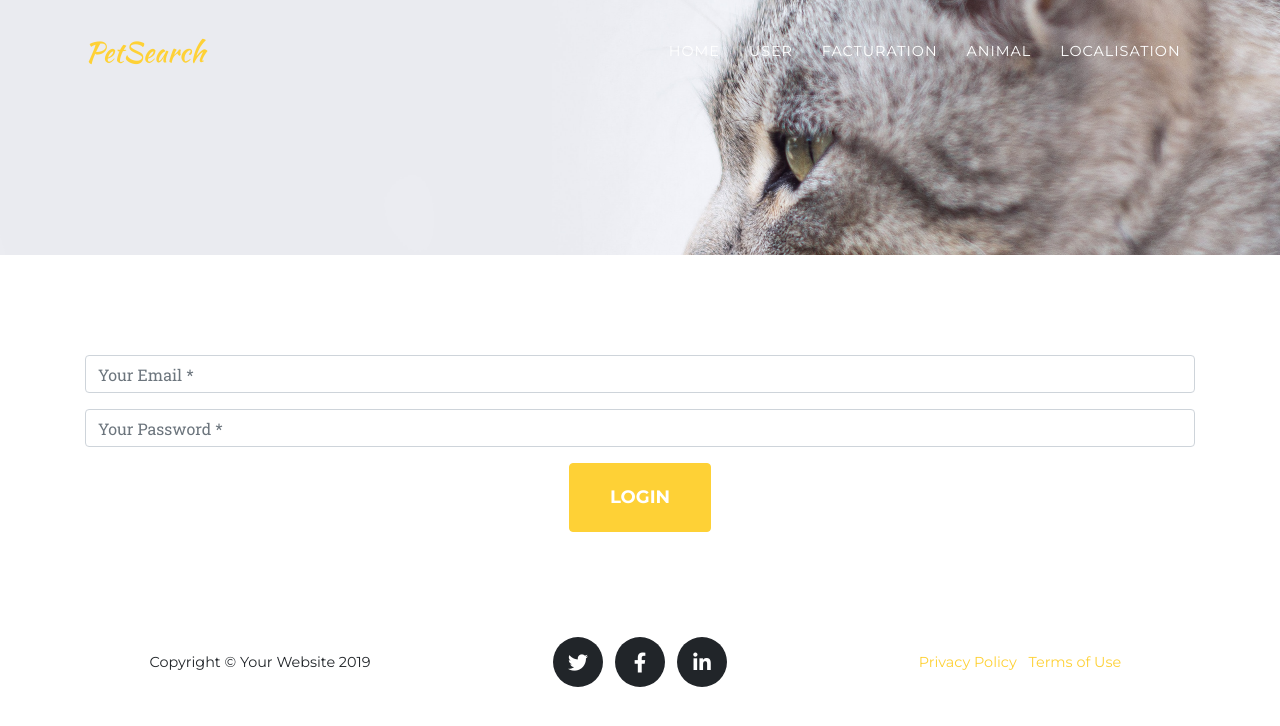
After one commit to NilsKarlsson1/PetSearch, a Symfony app: template BasePet/templates/login.html.twig in a window 1280 px wide. The commit adds this page. Shown: the top 726 px of the page. Run offline with Twig, Linux system fonts and the light colour scheme; the template is opened without the code that fills it, so the values that code supplies are empty; some libraries are stand-ins or nearby versions; some web fonts are replaced.

Commit message:
page de login + redirections

```diff
--- a/BasePet/public/css/agency.css
+++ b/BasePet/public/css/agency.css
@@ -173,7 +173,7 @@ img::-moz-selection {
 header.masthead {
   text-align: center;
   color: white;
-  background-image: url("../img/chien-vacances.jpg");
+  background-image: url("../img/imgTop.jpg");
   background-repeat: no-repeat;
   background-attachment: scroll;
   background-position: center center;
@@ -203,7 +203,7 @@ header.masthead .intro-text .intro-heading {
 
 @media (min-width: 768px) {
   header.masthead .intro-text {
-    padding-top: 300px;
+    padding-top: 30px;
     padding-bottom: 200px;
   }
   header.masthead .intro-text .intro-lead-in {
@@ -642,7 +642,7 @@ section#contact :-ms-input-placeholder {
 }
 
 .footer {
-  padding: 25px 0;
+  padding: 5px 0;
   text-align: center;
 }
 
--- a/BasePet/templates/header.html.twig
+++ b/BasePet/templates/header.html.twig
@@ -5,7 +5,7 @@
   <header class="masthead">
     <div class="container">
       <div class="intro-text">
-        <div class="intro-lead-in">Bienvenue sur PetSearch</div>
+        <div class="intro-lead-in"></div>
       </div>
     </div>
   </header>
--- a/BasePet/templates/home.html.twig
+++ b/BasePet/templates/home.html.twig
@@ -1,7 +1,7 @@
 {% extends "layout.html.twig" %}
 
 {% block title %}
-    {{title}}
+    Home
 {% endblock %}
 
 
@@ -12,7 +12,7 @@
     <div class="container">
       <div class="row">
         <div class="col-lg-12 text-center">
-          <h2 class="section-heading text-uppercase">Services</h2>
+          <h2 class="section-heading text-uppercase"></h2>
           <h3 class="section-subheading text-muted">{{title | upper}}</h3>
         </div>
       </div>
@@ -45,7 +45,6 @@
     </div>
   </section>
 
-
 {% endblock %}
 
 {% block modal %}
--- a/BasePet/templates/layout.html.twig
+++ b/BasePet/templates/layout.html.twig
@@ -8,7 +8,7 @@
   <meta name="description" content="">
   <meta name="author" content="">
 
-  <title>{% block title %}Agency - Start Bootstrap Theme{% endblock %}</title>
+  <title>{% block title %}Agency -{% endblock %}</title>
 
   <!-- Bootstrap core CSS -->
   <link href="vendor/bootstrap/css/bootstrap.min.css" rel="stylesheet">
@@ -21,16 +21,17 @@
   <link href='https://fonts.googleapis.com/css?family=Roboto+Slab:400,100,300,700' rel='stylesheet' type='text/css'>
 
   <!-- Custom styles for this template -->
-  <link href="css/agency.min.css" rel="stylesheet">
+  <link href="css/agency.css" rel="stylesheet">
 
 </head>
 
 <body id="page-top">
-
   <!-- Navigation -->
   <nav class="navbar navbar-expand-lg navbar-dark fixed-top" id="mainNav">
     <div class="container">
       <a class="navbar-brand js-scroll-trigger" href="#page-top">PetSearch</a>
+      {% if app.request.pathinfo != "/login"%}
+
       <button class="navbar-toggler navbar-toggler-right" type="button" data-toggle="collapse" data-target="#navbarResponsive" aria-controls="navbarResponsive" aria-expanded="false" aria-label="Toggle navigation">
         Menu
         <i class="fas fa-bars"></i>
@@ -38,19 +39,31 @@
       <div class="collapse navbar-collapse" id="navbarResponsive">
         <ul class="navbar-nav text-uppercase ml-auto">
           <li class="nav-item">
-            <a class="nav-link js-scroll-trigger" href="#services">Services</a>
+            <a class="nav-link js-scroll-trigger" href="/">Home</a>
+          </li>
+          <li class="nav-item">
+            <a class="nav-link js-scroll-trigger" href="/contact">User</a>
+          </li>
+          <li class="nav-item">
+            <a class="nav-link js-scroll-trigger" href="/contact">Facturation</a>
+          </li>
+          <li class="nav-item">
+            <a class="nav-link js-scroll-trigger" href="/contact">Animal</a>
+          </li>
+          <li class="nav-item">
+            <a class="nav-link js-scroll-trigger" href="/contact">Localisation</a>
           </li>
         </ul>
       </div>
+      {% endif %}
     </div>
   </nav>
 
   <!-- Header -->
   {% include "header.html.twig" %}
 
+  {% block content %}{% endblock %}
 
-
-{% block content %}{% endblock %}
 
 
   <!-- Footer -->
--- /dev/null
+++ b/BasePet/templates/login.html.twig
@@ -0,0 +1,40 @@
+{% extends "layout.html.twig" %}
+
+{% block title %}
+    Login
+{% endblock %}
+
+
+
+
+{% block content %}
+ <!-- Login -->
+  <section class="page-section" id="login">
+    <div class="container">
+      <div class="row">
+        <div class="col-lg-12">
+          <form id="contactForm" name="sentMessage" novalidate="novalidate">
+            <div class="row">
+              <div class="col" >
+                <div class="form-group">
+                  <input class="form-control" id="email" align="center" type="email" placeholder="Your Email *" required="required" data-validation-required-message="Please enter your email address.">
+                  <p class="help-block text-danger"></p>
+                </div>
+                <div class="form-group">
+                  <input class="form-control" id="password" type="tel" placeholder="Your Password *" required="required" data-validation-required-message="Please enter your password.">
+                  <p class="help-block text-danger"></p>
+                </div>
+              </div>
+              <div class="clearfix"></div>
+              <div class="col-lg-12 text-center">
+                <div id="success"></div>
+                <button id="sendMessageButton" class="btn btn-primary btn-xl text-uppercase" type="submit"  onclick="location.href='/'">Login</button>
+              </div>
+            </div>
+          </form>
+        </div>
+      </div>
+    </div>
+  </section>
+
+{% endblock %}
```
Also changed, not shown: other parts of BasePet/public/css/agency.css (+41 -0 lines), BasePet/config/routes.yaml (+9 -0 lines), BasePet/src/Controller/DefaultController.php (+37 -0 lines), BasePet/templates/contact.html.twig (+14 -13 lines), BasePet/public/css/agency.min.css, BasePet/public/img/chien-vacances.jpg (deleted), BasePet/public/img/ecu.jpg (added), BasePet/public/img/imgTop.jpg (added).
